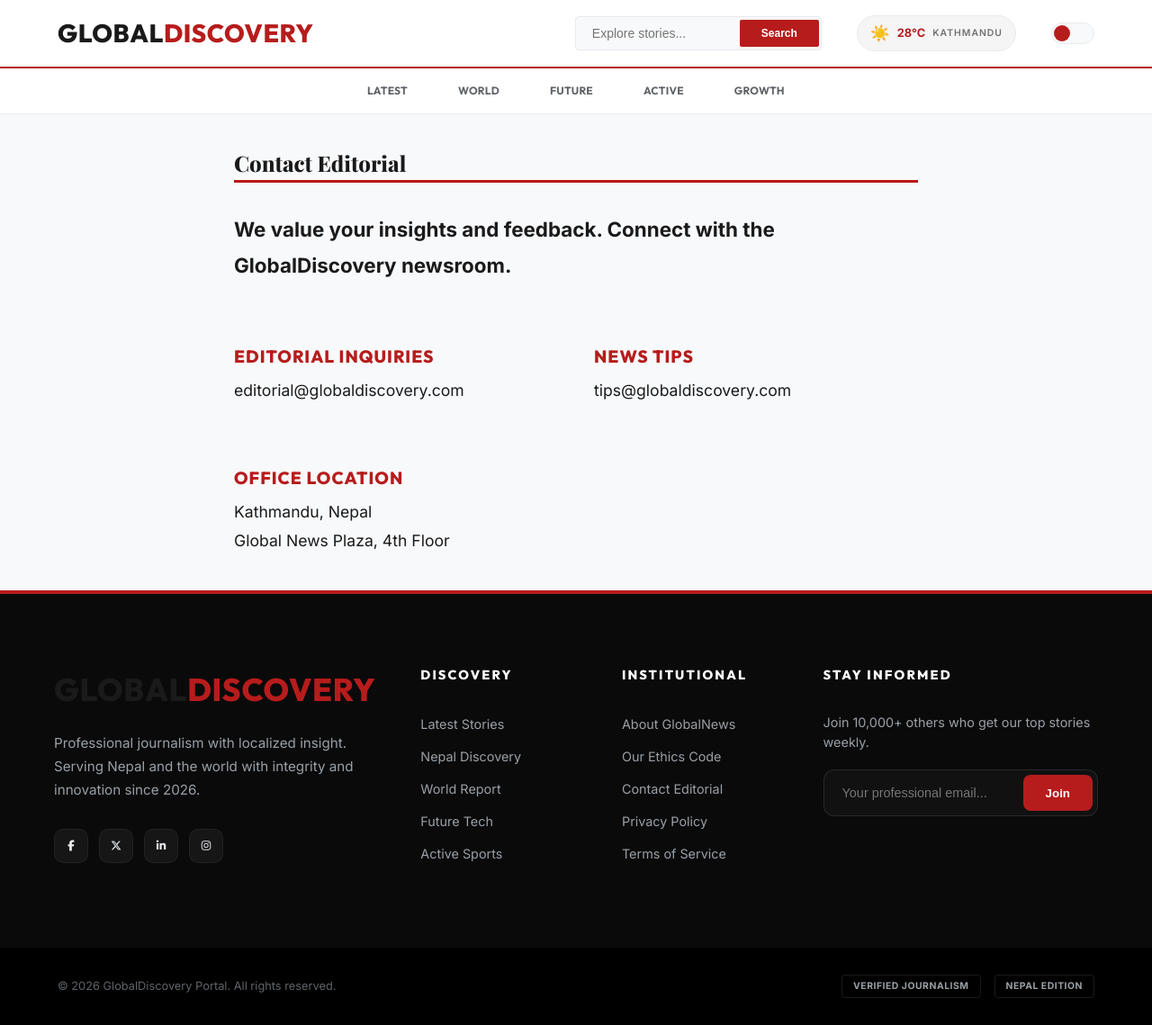
After one commit to AsbinGhimire/news-sphere, a Django app: page /contact/ in a window 1280 px wide. The commit adds this page. Shown: the whole page at 90% size. Run offline with Django 5.2, Linux system fonts and the light colour scheme.

Commit message:
feat: finalize stunning footer with icons, functional links, and AJAX

```diff
--- a/news/urls.py
+++ b/news/urls.py
@@ -7,4 +7,9 @@ urlpatterns = [
     path('category/<str:category_name>/', views.CategoryListView.as_view(), name='category_view'),
     path('search/', views.ArticleSearchView.as_view(), name='search_view'),
     path('subscribe/', views.subscribe_newsletter, name='subscribe_newsletter'),
+    path('about/', views.AboutView.as_view(), name='about'),
+    path('contact/', views.ContactView.as_view(), name='contact'),
+    path('ethics/', views.EthicsView.as_view(), name='ethics'),
+    path('privacy/', views.PrivacyView.as_view(), name='privacy'),
+    path('terms/', views.TermsView.as_view(), name='terms'),
 ]
--- a/news/views.py
+++ b/news/views.py
@@ -3,7 +3,7 @@ from django.contrib import messages
 from .models import Article, NewsletterSubscription
 from .utils import WeatherService
 
-from django.views.generic import ListView, DetailView
+from django.views.generic import ListView, DetailView, TemplateView
 from django.db.models import Q
 from django.utils.decorators import method_decorator
 from django.views.decorators.cache import cache_page
@@ -104,10 +104,28 @@ def subscribe_newsletter(request):
         email = request.POST.get('email')
         if email:
             try:
-                NewsletterSubscription.objects.get_or_create(email=email)
-                messages.success(request, "Thank you! You've successfully subscribed to our newsletter.")
+                obj, created = NewsletterSubscription.objects.get_or_create(email=email)
+                status = 'success'
+                if created:
+                    message = "Thank you! You've successfully subscribed to our newsletter."
+                else:
+                    message = "You are already a subscriber. Thank you for your interest!"
             except Exception:
-                messages.error(request, "Something went wrong. Please try again.")
+                status = 'error'
+                message = "Something went wrong. Please try again."
+        else:
+            status = 'error'
+            message = "Please provide a valid email address."
+
+        if request.headers.get('X-Requested-With') == 'XMLHttpRequest':
+            from django.http import JsonResponse
+            return JsonResponse({'status': status, 'message': message})
+
+        if status == 'success':
+            messages.success(request, message)
+        else:
+            messages.error(request, message)
+
     return redirect(request.META.get('HTTP_REFERER', '/'))
 
 
@@ -117,3 +135,18 @@ def global_context(request):
         'weather': WeatherService.get_weather(),
         'current_year': 2026
     }
+
+class AboutView(TemplateView):
+    template_name = 'news/about.html'
+
+class ContactView(TemplateView):
+    template_name = 'news/contact.html'
+
+class EthicsView(TemplateView):
+    template_name = 'news/ethics.html'
+
+class PrivacyView(TemplateView):
+    template_name = 'news/privacy.html'
+
+class TermsView(TemplateView):
+    template_name = 'news/terms.html'
--- a/static/js/main.js
+++ b/static/js/main.js
@@ -53,4 +53,64 @@ document.addEventListener('DOMContentLoaded', () => {
         item.classList.add('reveal');
         revealObserver.observe(item);
     });
+
+    // Back to Top Logic
+    const backToTop = document.getElementById('back-to-top');
+    if (backToTop) {
+        window.addEventListener('scroll', () => {
+            if (window.pageYOffset > 500) {
+                backToTop.classList.add('show');
+            } else {
+                backToTop.classList.remove('show');
+            }
+        });
+
+        backToTop.addEventListener('click', () => {
+            window.scrollTo({ top: 0, behavior: 'smooth' });
+        });
+    }
+
+    // AJAX Newsletter Subscription
+    const subscribeForm = document.querySelector('.subscribe-form');
+    if (subscribeForm) {
+        subscribeForm.addEventListener('submit', async (e) => {
+            e.preventDefault();
+            const emailInput = subscribeForm.querySelector('input[name="email"]');
+            const submitBtn = subscribeForm.querySelector('button');
+            const alertContainer = document.querySelector('.alert-container') || document.createElement('div');
+
+            if (!document.querySelector('.alert-container')) {
+                alertContainer.className = 'alert-container';
+                subscribeForm.after(alertContainer);
+            }
+
+            submitBtn.disabled = true;
+            submitBtn.textContent = 'Joining...';
+
+            const formData = new FormData(subscribeForm);
+
+            try {
+                const response = await fetch(subscribeForm.action, {
+                    method: 'POST',
+                    body: formData,
+                    headers: {
+                        'X-Requested-With': 'XMLHttpRequest',
+                    }
+                });
+
+                const data = await response.json();
+
+                alertContainer.innerHTML = `<div class="alert alert-${data.status}">${data.message}</div>`;
+
+                if (data.status === 'success') {
+                    emailInput.value = '';
+                }
+            } catch (error) {
+                alertContainer.innerHTML = `<div class="alert alert-error">Something went wrong. Please try again later.</div>`;
+            } finally {
+                submitBtn.disabled = false;
+                submitBtn.textContent = 'Join';
+            }
+        });
+    }
 });
--- a/templates/base.html
+++ b/templates/base.html
@@ -19,9 +19,13 @@
     <link rel="preconnect" href="https://fonts.googleapis.com">
     <link rel="preconnect" href="https://fonts.gstatic.com" crossorigin>
     <link href="https://fonts.googleapis.com/css2?family=Inter:wght@400;600;700&family=Outfit:wght@400;700;800&family=Playfair+Display:wght@700;800&display=swap" rel="stylesheet">
+
+    <!-- FontAwesome for Professional Icons -->
+    <link rel="stylesheet" href="https://cdnjs.cloudflare.com/ajax/libs/font-awesome/6.5.1/css/all.min.css">
 </head>
 <body>
     <div id="scroll-progress"></div>
+    <button id="back-to-top" title="Navigate to Top">↑</button>
 
     <header class="header-main">
         <div class="container">
@@ -71,10 +75,10 @@
                 <a href="/" class="logo">Global<span>Discovery</span></a>
                 <p class="brand-desc">Professional journalism with localized insight. Serving Nepal and the world with integrity and innovation since 2026.</p>
                 <div class="social-links-footer">
-                    <a href="#" class="social-icon" aria-label="Facebook">FB</a>
-                    <a href="#" class="social-icon" aria-label="Twitter">TW</a>
-                    <a href="#" class="social-icon" aria-label="LinkedIn">LI</a>
-                    <a href="#" class="social-icon" aria-label="Instagram">IG</a>
+                    <a href="#" class="social-icon" aria-label="Facebook"><i class="fab fa-facebook-f"></i></a>
+                    <a href="#" class="social-icon" aria-label="Twitter"><i class="fab fa-x-twitter"></i></a>
+                    <a href="#" class="social-icon" aria-label="LinkedIn"><i class="fab fa-linkedin-in"></i></a>
+                    <a href="#" class="social-icon" aria-label="Instagram"><i class="fab fa-instagram"></i></a>
                 </div>
             </div>
 
@@ -94,11 +98,11 @@
             <div class="footer-column institutional-pillar">
                 <h4>Institutional</h4>
                 <ul>
-                    <li><a href="#">About GlobalNews</a></li>
-                    <li><a href="#">Our Ethics Code</a></li>
-                    <li><a href="#">Contact Editorial</a></li>
-                    <li><a href="#">Privacy Policy</a></li>
-                    <li><a href="#">Terms of Service</a></li>
+                    <li><a href="{% url 'about' %}">About GlobalNews</a></li>
+                    <li><a href="{% url 'ethics' %}">Our Ethics Code</a></li>
+                    <li><a href="{% url 'contact' %}">Contact Editorial</a></li>
+                    <li><a href="{% url 'privacy' %}">Privacy Policy</a></li>
+                    <li><a href="{% url 'terms' %}">Terms of Service</a></li>
                 </ul>
             </div>
 
--- /dev/null
+++ b/templates/news/contact.html
@@ -0,0 +1,39 @@
+{% extends "base.html" %}
+
+{% block title %}Contact Us - GlobalDiscovery{% endblock %}
+
+{% block content %}
+<section class="institutional-page reveal">
+    <header class="section-header world">
+        <h1>Contact Editorial</h1>
+    </header>
+
+    <div class="institutional-content">
+        <p class="lead">We value your insights and feedback. Connect with the GlobalDiscovery newsroom.</p>
+
+        <div class="contact-grid-simple">
+            <div class="contact-item">
+                <h3>Editorial Inquiries</h3>
+                <p>editorial@globaldiscovery.com</p>
+            </div>
+            <div class="contact-item">
+                <h3>News Tips</h3>
+                <p>tips@globaldiscovery.com</p>
+            </div>
+            <div class="contact-item">
+                <h3>Office Location</h3>
+                <p>Kathmandu, Nepal<br>Global News Plaza, 4th Floor</p>
+            </div>
+        </div>
+    </div>
+</section>
+
+<style>
+.institutional-page { max-width: 800px; margin: 40px auto; padding: 0 20px; }
+.institutional-content { font-size: 1.1rem; line-height: 1.8; color: var(--text); margin-top: 30px; }
+.institutional-content h3 { margin: 30px 0 10px; color: var(--primary); font-family: 'Outfit', sans-serif; text-transform: uppercase; font-size: 1.2rem; letter-spacing: 1px; }
+.lead { font-size: 1.4rem; font-weight: 700; color: var(--text-heading); margin-bottom: 30px; }
+.contact-grid-simple { display: grid; grid-template-columns: 1fr 1fr; gap: 40px; margin-top: 40px; }
+@media (max-width: 768px) { .contact-grid-simple { grid-template-columns: 1fr; } }
+</style>
+{% endblock %}
```
Also changed, not shown: static/css/style.css (+30 -0 lines), templates/news/about.html (added, +28 -0 lines), templates/news/ethics.html (added, +31 -0 lines), templates/news/privacy.html (added, +31 -0 lines), templates/news/terms.html (added, +31 -0 lines).
